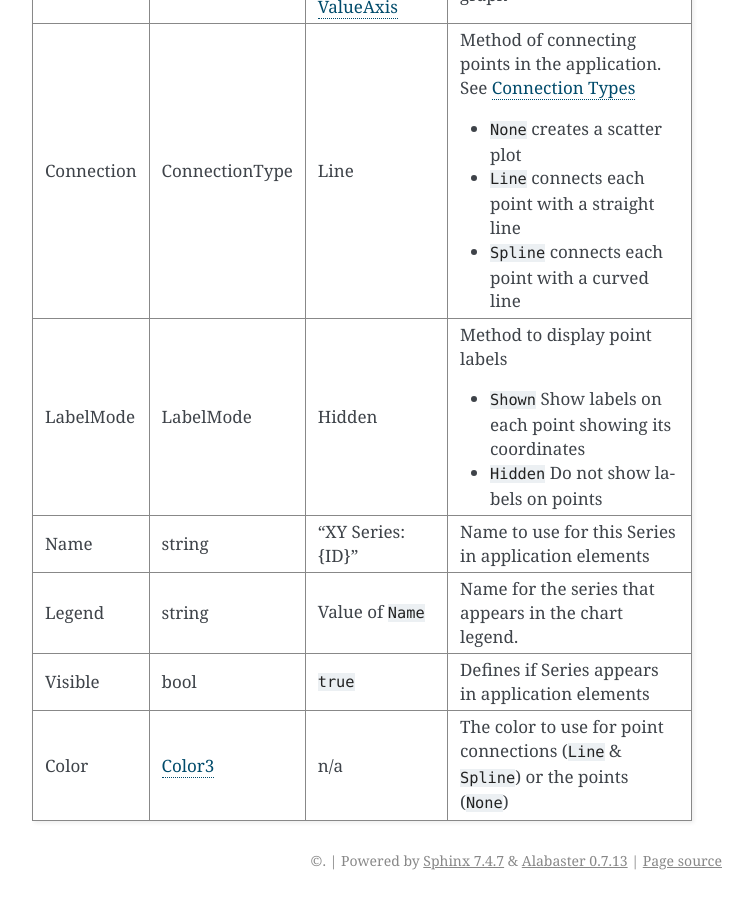
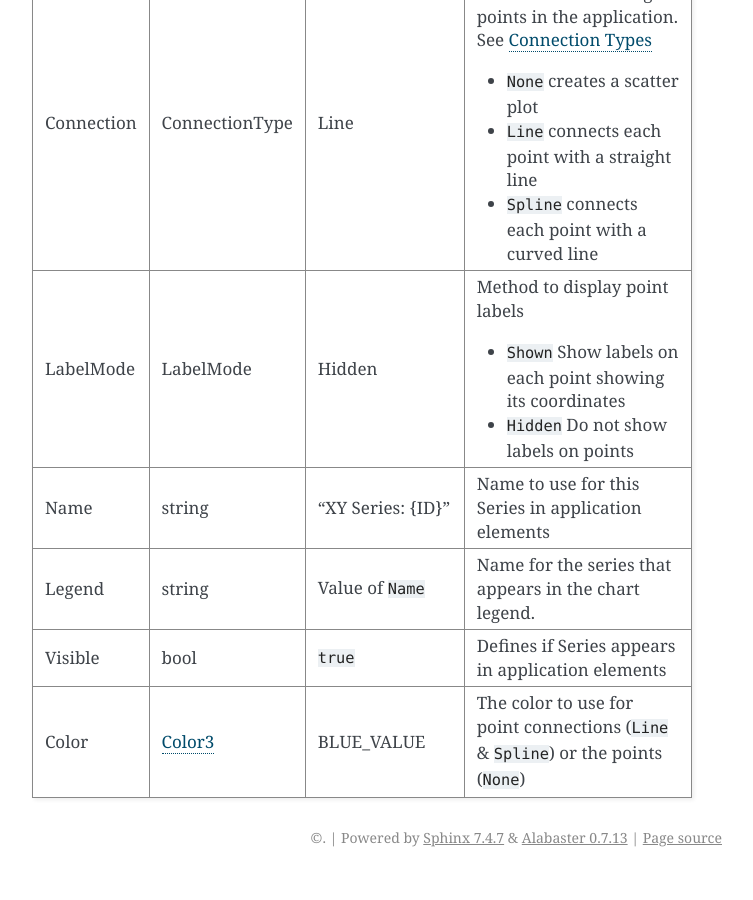
Before and after one commit to usnistgov/NetSimulyzer-ns3-module, a Sphinx documentation site: the page built from doc/source/numeric-data.rst, in a window 1280 px wide and 900 px high, scrolled down 2006 px. Shown: the whole window, without its empty margins (388-1141 px from the left). Built offline with Sphinx 7.4.7, drawn with Linux system fonts in a browser that asks for light colours; after the commit the page ends 2883 px from its top, so only the background shows below that.

Commit message:
Make series blue by default

```diff
--- a/doc/source/numeric-data-categories.rst
+++ b/doc/source/numeric-data-categories.rst
@@ -130,7 +130,7 @@ Attributes
 | Visible              | bool                 | ``true``             | Defines if this series appears in                     |
 |                      |                      |                      | application elements.                                 |
 +----------------------+----------------------+----------------------+-------------------------------------------------------+
-| Color                | :ref:`color3`        | n/a                  | The color to use for point connections                |
+| Color                | :ref:`color3`        | BLUE_VALUE           | The color to use for point connections                |
 +----------------------+----------------------+----------------------+-------------------------------------------------------+
 | AutoUpdate           | bool                 | ``false``            | Indicator to the application that points in the same  |
 |                      |                      |                      | category but higher value should be generated based   |
--- a/doc/source/numeric-data.rst
+++ b/doc/source/numeric-data.rst
@@ -90,6 +90,6 @@ Attributes
 +----------------------+--------------------+--------------------+---------------------------------------------------------------+
 | Visible              | bool               | ``true``           | Defines if Series appears in application elements             |
 +----------------------+--------------------+--------------------+---------------------------------------------------------------+
-| Color                | :ref:`color3`      | n/a                | The color to use for point connections                        |
+| Color                | :ref:`color3`      | BLUE_VALUE         | The color to use for point connections                        |
 |                      |                    |                    | (``Line`` & ``Spline``) or the points (``None``)              |
 +----------------------+--------------------+--------------------+---------------------------------------------------------------+
```
Also changed, not shown: 2 other files.
